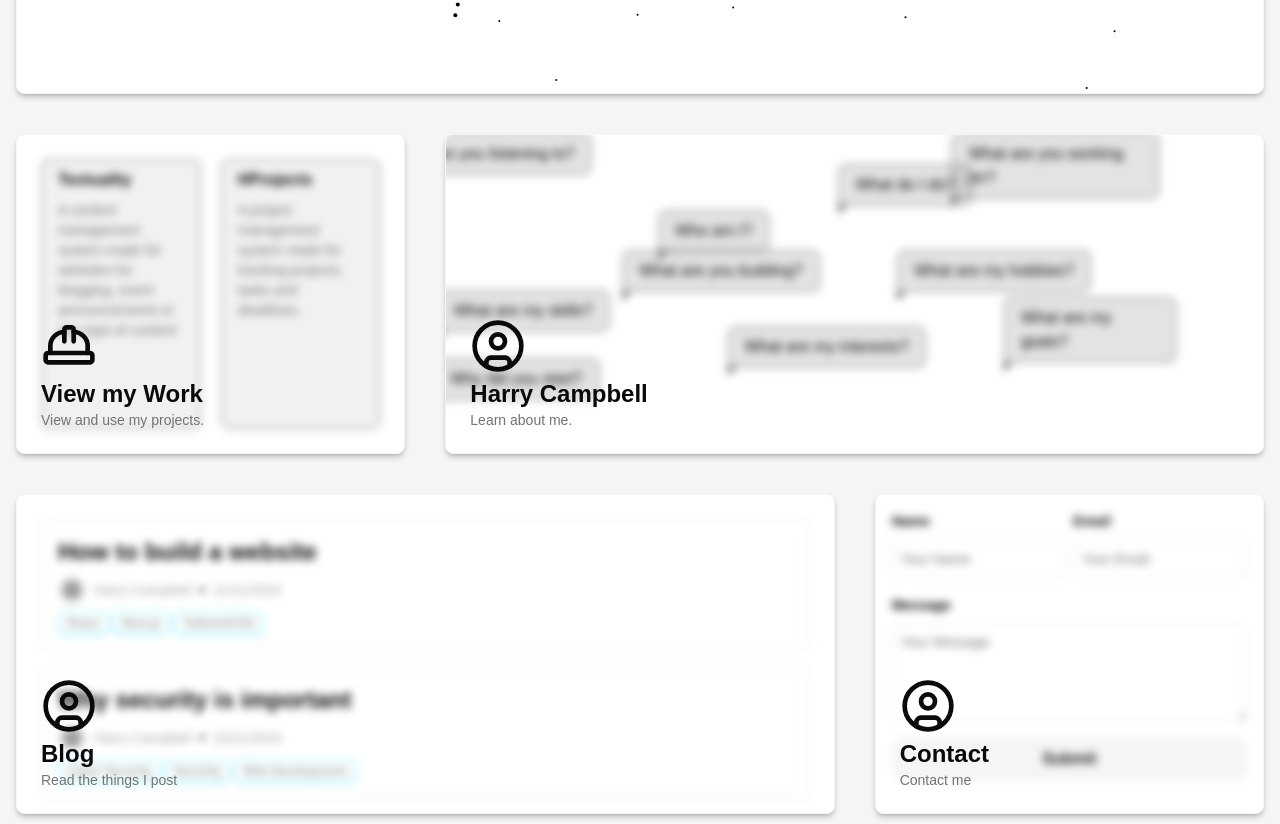
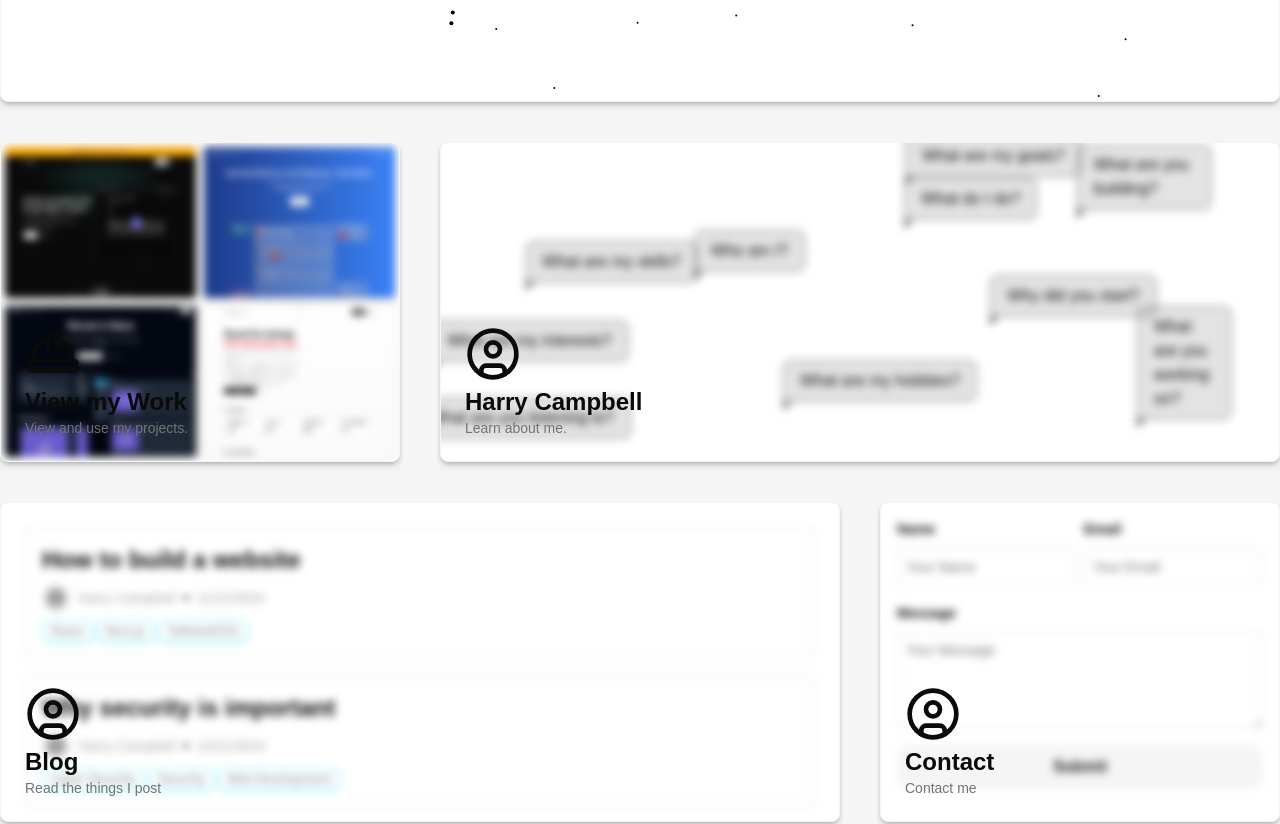
Before and after one commit to CampbellHarry/webportfolio, a Next.js app: page / in a window 1280 px wide. Shown: the part 658-1482 px from the top of the page. Built offline with nearby package versions, Linux system fonts and the light colour scheme; grey boxes are pictures that could not be loaded.

Commit message:
Refactor BlogPage and PageIndex components; streamline blog data mapping, enhance layout structure, and improve image display

```diff
--- a/src/app/blog/page.tsx
+++ b/src/app/blog/page.tsx
@@ -37,7 +37,7 @@ export default function BlogPage() {
             {error ? (
               <p className="text-red-500">{error}</p>
             ) : (
-              blogs?.results?.map((blog: any, index: any) => (
+              blogs?.map((blog: any, index: any) => (
                 <BlogCard
                   key={index}
                   title={blog.title}
--- a/src/app/page.tsx
+++ b/src/app/page.tsx
@@ -15,9 +15,9 @@ export default function PageIndex(){
   const questions = ["Who am I?", "What do I do?", "What are my skills?", "What are my interests?", "What are my hobbies?", "What are my goals?", "Why did you start?", "What are you working on?", "What are you listening to?", "What are you building?"];
 
   return(
-    <div className="w-full relative justify-center flex-col items-center flex">
+    <div className="w-full min-h-screen flex flex-col">
       <Header />
-      <div className="flex h-auto pb-20 flex-col w-full mt-10 md:container md:mx-auto md:px-4">
+      <main className="flex-grow py-12 container mx-auto">
         <div className="w-full  relative border-muted border dark:shadow-[#000] overflow-hidden bg-white dark:bg-gradient-to-t dark:from-black dark:to-[#2e3440] items-center justify-center hover:shadow-sm transition-all shadow-md shadow-foreground/20 rounded-lg h-[40rem] p-4">
           <div className="absolute inset-0 h-full" aria-hidden="true">
             <Particles className="h-[200rem]" />
@@ -44,7 +44,7 @@ export default function PageIndex(){
                   Contact Me
                 </Button>
               </Link>
-              <Link href="/resume">
+              <Link href="/resume/Harry Campbell (2).pdf">
                 <Button variant="ghost" size="lg" asChild className="text-md rounded-xl font-semibold">
                   Resume
                 </Button>
@@ -57,18 +57,14 @@ export default function PageIndex(){
           <Link href="/work">
             <div className="flex group flex-col w-full h-[20rem] relative items-start dark:shadow-[#000] border-muted transition-all border overflow-hidden shadow-md hover:shadow-sm justify-end shadow-foreground/20 rounded-lg bg-white dark:bg-gradient-to-t dark:from-black dark:to-[#2e3440]">
               <div className="absolute inset-0 h-full blur-sm group-hover:blur-none transition-all z-10" aria-hidden="true">
-                <div className="w-full h-full flex gap-5 flex-row items-start justify-start p-6">
-                  <div className="flex flex-col gap-2 border py-2 px-4 border-muted-foreground h-full bg-muted-foreground/10 rounded-lg w-full">
-                    <h3 className="font-semibold">Textuality</h3>
-                    <p className="text-muted-foreground text-sm">A content management system made for websites for blogging, event announcements or any type of content</p>
-                  </div>
-                  <div className="flex flex-col gap-2 border py-2 px-4 border-muted-foreground h-full bg-muted-foreground/10 rounded-lg w-full">
-                    <h3 className="font-semibold">HProjects</h3>
-                    <p className="text-muted-foreground text-sm">A project management system made for tracking projects, tasks and deadlines. </p>
-                  </div>
+                <div className="grid grid-cols-2 grid-rows-2 h-full flex-col items-start justify-start ">
+                  <img className="flex flex-col gap-2 border-2 p-0.5 h-full rounded-lg" src="/work/textualitymain.png"/>
+                  <img className="flex flex-col gap-2 border-2 p-0.5 h-full rounded-lg" src="/work/Screenshot 2024-10-25 165816.png"/>
+                  <img className="flex flex-col gap-2 border-2 p-0.5 h-full rounded-lg" src="/work/Untitled design (7).png"/>
+                  <img className="flex flex-col gap-2 border-2 p-0.5 h-full rounded-lg" src="/work/scamstopper3.png"/>
                 </div>
               </div>
-              <div className="group-hover:-translate-y-10 z-20 dark:group-hover:bg-black/50 w-full rounded-tr-lg  group-hover:backdrop-blur-sm transition-transform mb-[-25px]">
+              <div className="group-hover:-translate-y-6 z-20 dark:group-hover:bg-black/50 w-full rounded-tr-lg  group-hover:backdrop-blur-sm transition-transform mb-[-25px]">
                 <HardHat className="pl-6 w-20 h-16 group-hover:h-14  group-hover:w-14 transition-all" />
                 <h2 className="text-2xl font-semibold pl-6 ">View my Work</h2>
                 <p className="text-sm pl-6 text-muted-foreground">View and use my projects.</p>
@@ -85,7 +81,7 @@ export default function PageIndex(){
           <div className="absolute inset-0 h-full blur-sm group-hover:blur-none transition-all z-10" aria-hidden="true">
             <div className="w-full h-full flex flex-row items-start justify-start p-6">
             {(() => {
-                const isOverlapping = (rect1, rect2) => {
+                const isOverlapping = (rect1: any, rect2: any) => {
                   return (
                     rect1.x < rect2.x + rect2.width &&
                     rect1.x + rect1.width > rect2.x &&
@@ -96,15 +92,15 @@ export default function PageIndex(){
 
                 const generatePositions = (numQuestions: any, boxWidth = 200, boxHeight = 100) => {
                   const positions = [] as any;
-                  const maxAttempts = 1000;
+                  const maxAttempts = 5000;
 
                   for (let i = 0; i < numQuestions; i++) {
                     let attempts = 0;
                     let position = null as any;
 
                     do {
-                      const randomX = Math.random() * 80;
-                      const randomY = Math.random() * 80;
+                      const randomX = Math.random() * 90;
+                      const randomY = Math.random() * 90;
 
                       position = {
                         x: randomX,
@@ -243,7 +239,7 @@ export default function PageIndex(){
           </div>
           </Link>
         </div>
-      </div>
+      </main>
       <Footer />
     </div>
   )
```
Also changed, not shown: 1 other file (tests, documents, lock files or other folders).
